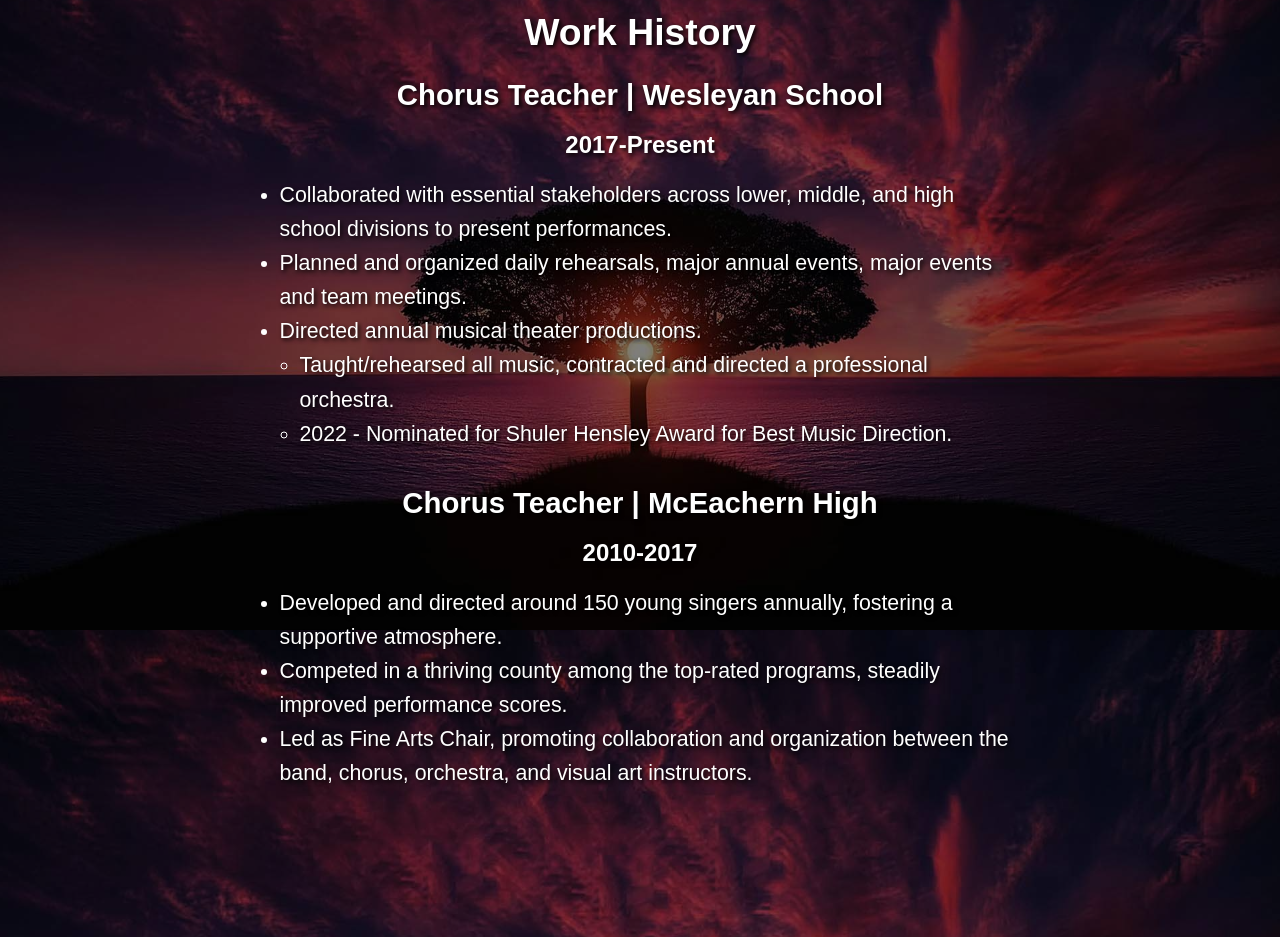
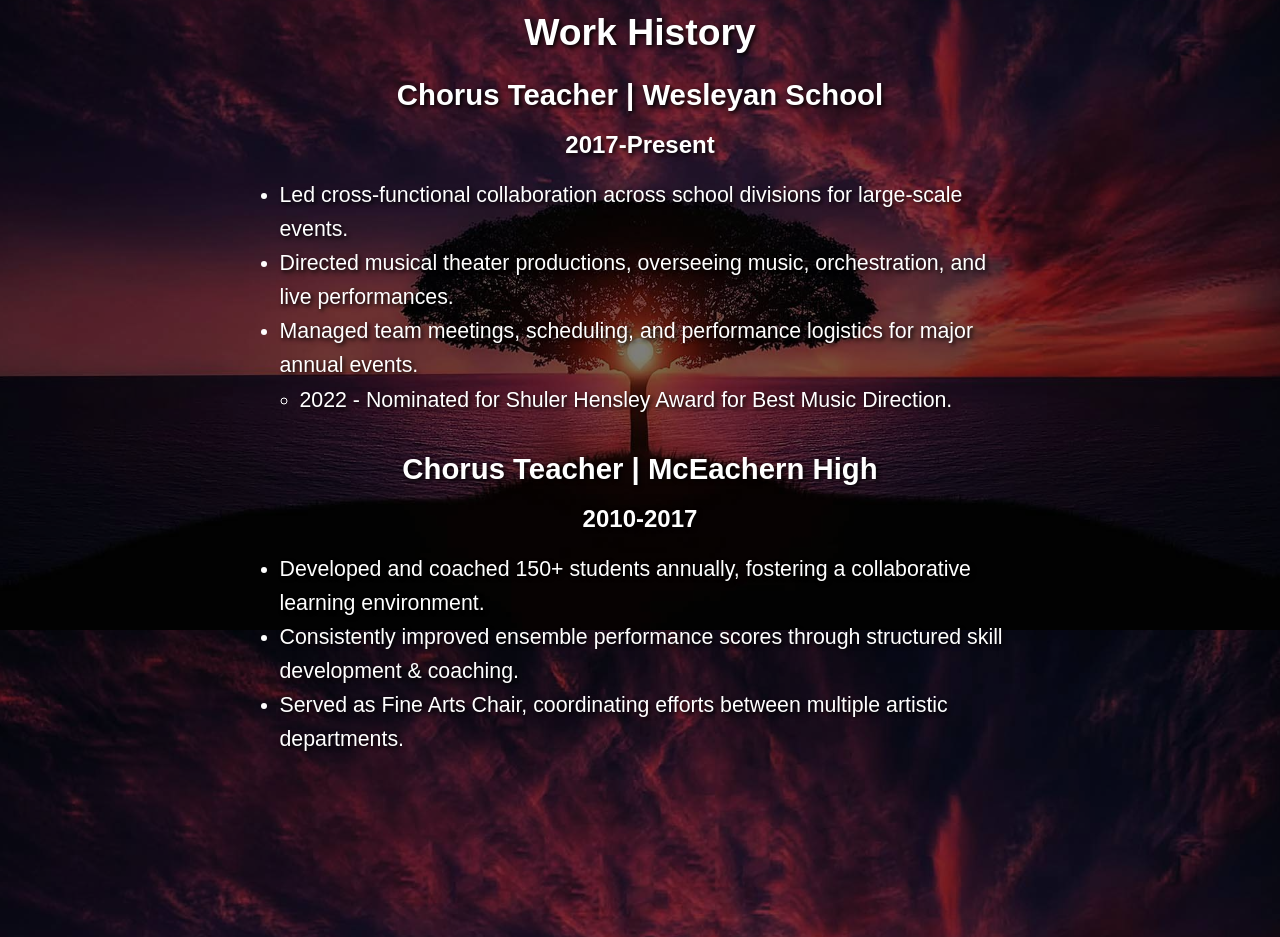
Before and after one commit to Wbradmeyer/vitePortfolio, a Vue app: page / in a window 1280 px wide. Shown: the part 970-1907 px from the top of the page. Built offline with nearby package versions, Linux system fonts and the light colour scheme.

Commit message:
reword work exp to match 2.26 resume

```diff
--- a/src/components/WorkExperience.vue
+++ b/src/components/WorkExperience.vue
@@ -5,12 +5,11 @@ const workHistory = [
         organization: "Wesleyan School",
         duration: "2017-Present",
         responsibilities: [
-            "Collaborated with essential stakeholders across lower, middle, and high school divisions to present performances.",
-            "Planned and organized daily rehearsals, major annual events, major events and team meetings.",
-            "Directed annual musical theater productions.",
+            "Led cross-functional collaboration across school divisions for large-scale events.",
+            "Directed musical theater productions, overseeing music, orchestration, and live performances.",
+            "Managed team meetings, scheduling, and performance logistics for major annual events.",
         ],
         subResponsibilities: [
-            "Taught/rehearsed all music, contracted and directed a professional orchestra.",
             "2022 - Nominated for Shuler Hensley Award for Best Music Direction.",
         ],
     },
@@ -19,9 +18,9 @@ const workHistory = [
         organization: "McEachern High",
         duration: "2010-2017",
         responsibilities: [
-            "Developed and directed around 150 young singers annually, fostering a supportive atmosphere.",
-            "Competed in a thriving county among the top-rated programs, steadily improved performance scores.",
-            "Led as Fine Arts Chair, promoting collaboration and organization between the band, chorus, orchestra, and visual art instructors.",
+            "Developed and coached 150+ students annually, fostering a collaborative learning environment.",
+            "Consistently improved ensemble performance scores through structured skill development & coaching.",
+            "Served as Fine Arts Chair, coordinating efforts between multiple artistic departments.",
         ],
     },
 ];
```
